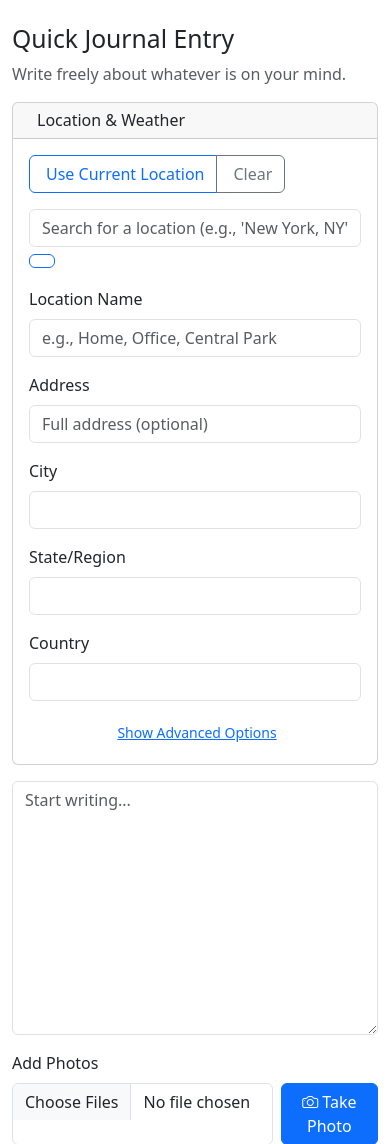
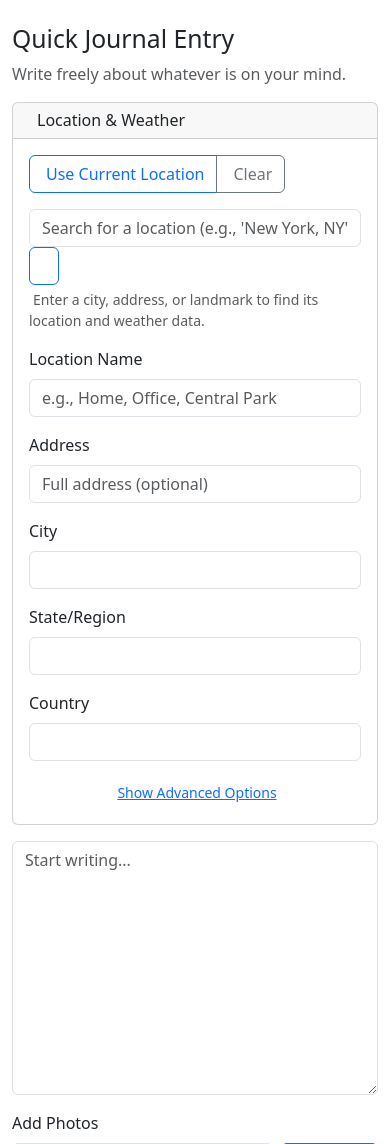
Before and after one commit to joshsisto/journal, a Python web app: template templates/journal/quick.html in a window 390 px wide. Shown: the part 56-1200 px from the top of the page. Run offline with Jinja, Linux system fonts and the light colour scheme; the template is opened without the code that fills it, so the values that code supplies are empty; some libraries are stand-ins or nearby versions.

Commit message:
Fix journal entry saving and improve location search UX
Security Fixes:
- Fix overly aggressive SQL injection patterns blocking legitimate journal content
- Allow quotes and semicolons in journal content while maintaining security
- Use specific SQL injection patterns for content fields (SELECT..FROM, etc.)
- Prevent false positives when users write about weather/location with punctuation

UI Improvements:
- Add "Search" text label to location search button for clarity
- Add helpful description text explaining location search functionality
- Improve button tooltip and responsive design
- Make it obvious the button searches for location and weather data

This resolves the "Journal entry cannot be empty" error that occurred when
users wrote journal entries containing quotes or semicolons (common when
describing weather conditions or locations).

🤖 Generated with [Claude Code](https://claude.ai/code)

Co-Authored-By: Claude <noreply@anthropic.com>

```diff
--- a/templates/components/location_weather.html
+++ b/templates/components/location_weather.html
@@ -39,10 +39,15 @@
             <form id="search-location-form" class="d-flex">
                 <input type="text" id="location-search-input" class="form-control me-2"
                        placeholder="Search for a location (e.g., 'New York, NY')" />
-                <button type="submit" class="btn btn-outline-primary">
-                    <i class="fas fa-search"></i>
+                <button type="submit" class="btn btn-outline-primary" title="Search for location">
+                    <i class="fas fa-search me-1"></i>
+                    <span class="d-none d-sm-inline">Search</span>
                 </button>
             </form>
+            <div class="form-text">
+                <i class="fas fa-info-circle me-1"></i>
+                Enter a city, address, or landmark to find its location and weather data.
+            </div>
         </div>
 
         <!-- Recent Locations -->
```
Also changed, not shown: security.py (+13 -0 lines).
